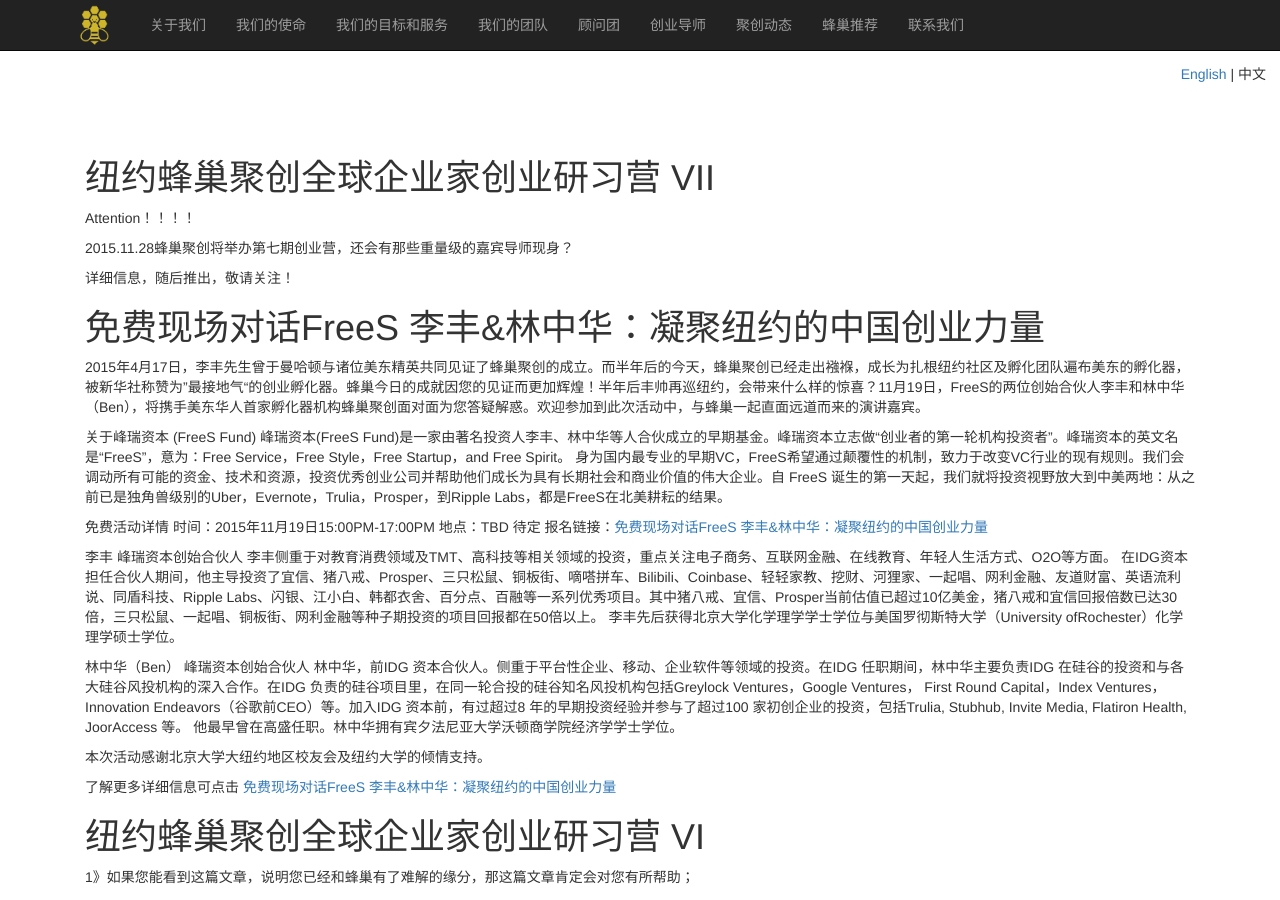
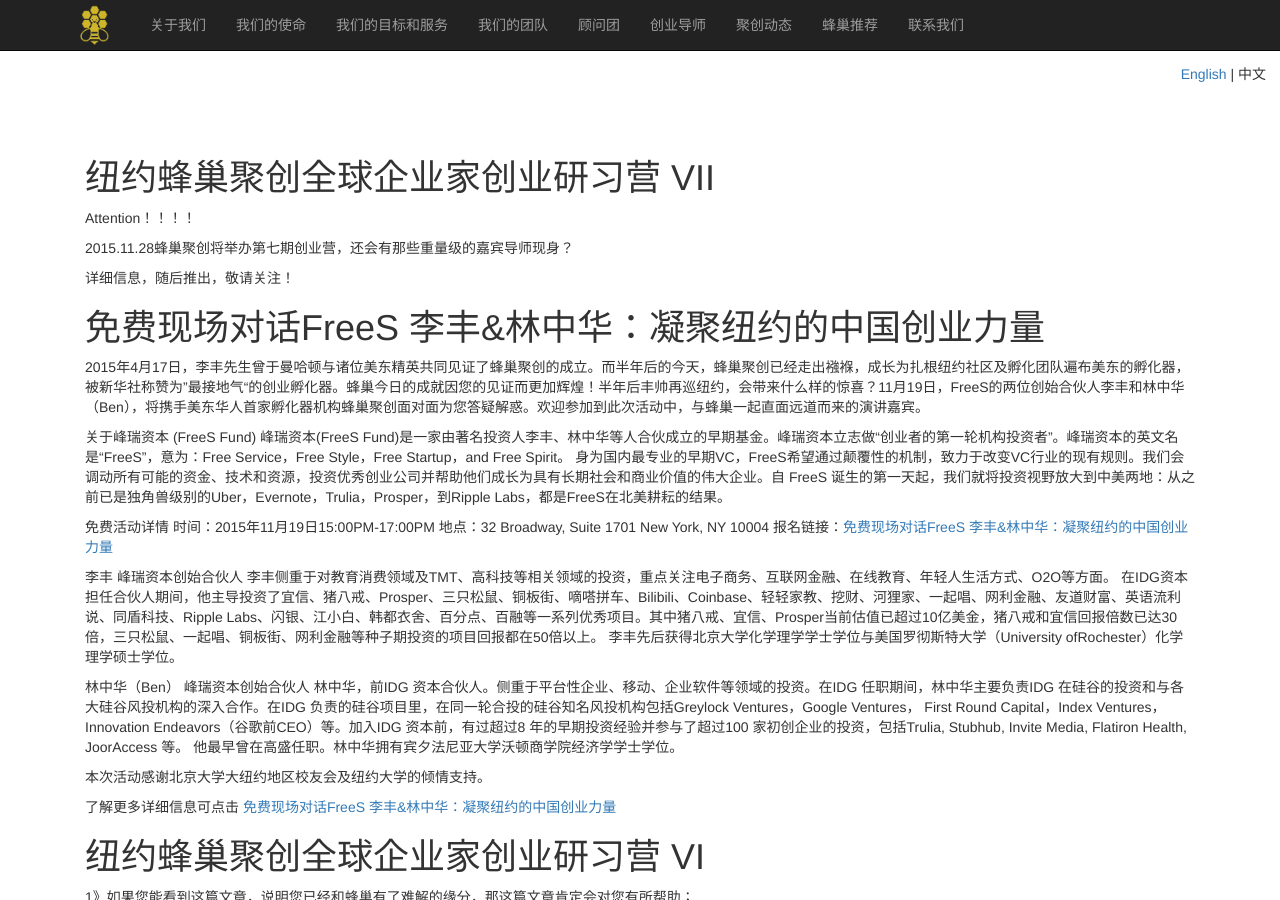
Before and after one commit to ibinc/ibinc.github.io, a Jekyll site: the page built from events_cn.md, in a window 1280 px wide and 900 px high. Built offline with Jekyll 4.4.1, drawn with Linux system fonts in a browser that asks for light colours; Markdown is read by kramdown in place of the engine named in the settings.

Commit message:
Update events_cn.md

```diff
--- a/events_cn.md
+++ b/events_cn.md
@@ -25,7 +25,8 @@
 
 免费活动详情
 时间：2015年11月19日15:00PM-17:00PM
-地点：TBD 待定
+地点：32 Broadway, Suite 1701
+      New York, NY 10004
 报名链接：[免费现场对话FreeS 李丰&林中华：凝聚纽约的中国创业力量](https://www.eventbrite.com/e/frees-tickets-19460138799)
 
 李丰
```
